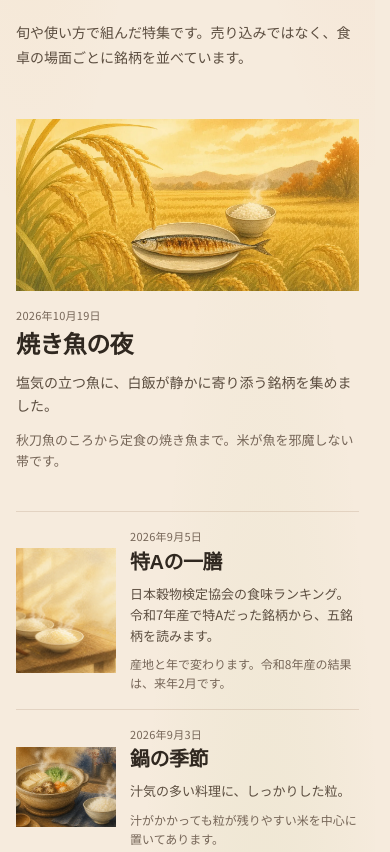
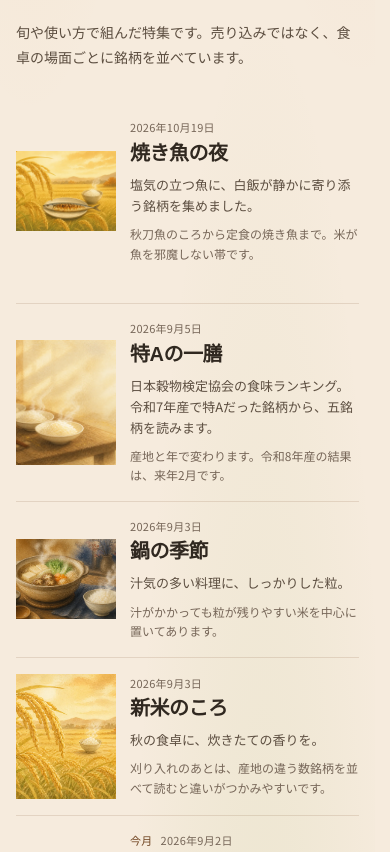
Before and after one commit to Toygaolingxiao/komesomme, a Next.js app: page /discover in a window 390 px wide. Shown: the part 1246-2098 px from the top of the page. Built offline with nearby package versions, Linux system fonts and the light colour scheme; no server answers.

Commit message:
Fix discover featured collection thumbs on mobile.
Keep the lead row as a compact thumb on small screens and bring in
the e2e selector fix for the dual home rail markup.

Co-authored-by: Takae_lx <Toygaolingxiao@users.noreply.github.com>

```diff
--- a/src/components/editorial/CollectionsIndex.tsx
+++ b/src/components/editorial/CollectionsIndex.tsx
@@ -81,34 +81,37 @@ function FeaturedRow({
     <EditorialCollectionLink
       href={`/collections/${collection.slug}`}
       slug={collection.slug}
-      className={`group block max-w-[52rem] ${FOCUS}`}
+      className={`group grid max-w-[52rem] grid-cols-[6.25rem_minmax(0,1fr)] items-center gap-3.5 sm:grid-cols-[7.5rem_minmax(0,1fr)] sm:gap-5 md:block ${FOCUS}`}
     >
       {art ? (
         <EditorialArt
           src={art}
           alt=""
-          className="km-figure-wide"
-          sizes="(min-width: 768px) 52rem, 100vw"
+          className="aspect-[5/4] w-full md:mt-0 md:aspect-[2/1]"
+          sizes="(min-width: 768px) 52rem, 7.5rem"
           quality={90}
           objectPosition="50% 42%"
           transitionName={artViewTransitionName("collection", collection.slug)}
         />
       ) : (
-        <div aria-hidden className="km-figure-wide bg-[var(--km-surface-warm)]" />
+        <div
+          aria-hidden
+          className="aspect-[5/4] w-full bg-[var(--km-surface-warm)] md:aspect-[2/1]"
+        />
       )}
-      <span className="mt-4 block min-w-0">
+      <span className="min-w-0 md:mt-4 md:block">
         <span className="flex flex-wrap items-baseline gap-x-2 text-[11px] tracking-wide text-[var(--km-muted)]">
           {isCurrent ? <span className="text-[var(--km-brown)]">今月</span> : null}
           <span>{collectionDateDisplay(collection.dateLabel)}</span>
         </span>
-        <span className="mt-1 block font-serif text-[1.5rem] font-semibold tracking-tight text-[var(--km-ink)] group-hover:text-[var(--km-brown)] sm:text-[1.65rem]">
+        <span className="mt-0.5 block font-serif text-[1.25rem] font-semibold tracking-tight text-[var(--km-ink)] group-hover:text-[var(--km-brown)] sm:text-[1.35rem] md:mt-1 md:text-[1.5rem] md:leading-tight lg:text-[1.65rem]">
           {collection.title}
         </span>
-        <span className="mt-2 block text-[14px] leading-relaxed text-[var(--km-ink-soft)]">
+        <span className="mt-1.5 block text-[13px] leading-relaxed text-[var(--km-ink-soft)] md:mt-2 md:text-[14px]">
           {collection.dek}
         </span>
         {collection.lede ? (
-          <span className="mt-3 block text-[13px] leading-relaxed text-[var(--km-muted)]">
+          <span className="mt-2 block text-[12px] leading-relaxed text-[var(--km-muted)] md:mt-3 md:text-[13px]">
             {collection.lede}
           </span>
         ) : null}
```
Also changed, not shown: 1 other file (tests, documents, lock files or other folders).
